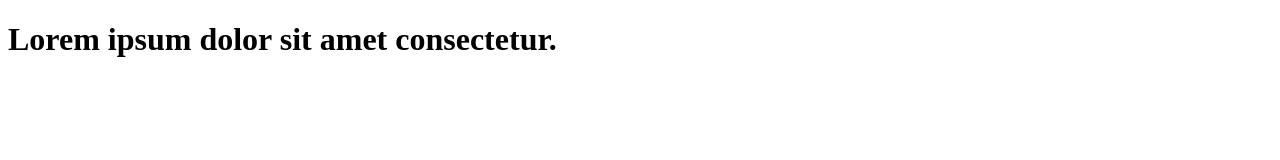
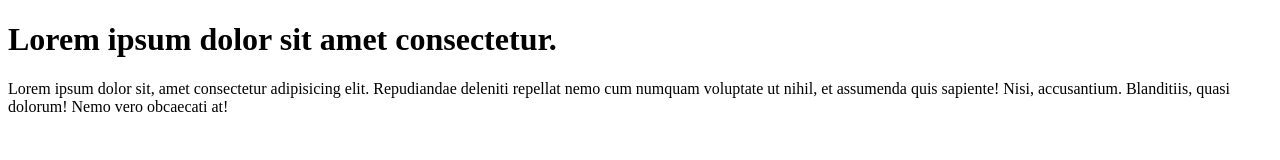
Before and after one commit to bhardwaj123/learn-git, a plain HTML site: page index.html in a window 1280 px wide. Drawn offline with Linux system fonts and the light colour scheme.

Commit message:
add paragraph to code

```diff
--- a/index.html
+++ b/index.html
@@ -7,5 +7,6 @@
 </head>
 <body>
     <h1>Lorem ipsum dolor sit amet consectetur.</h1>
+    <p>Lorem ipsum dolor sit, amet consectetur adipisicing elit. Repudiandae deleniti repellat nemo cum numquam voluptate ut nihil, et assumenda quis sapiente! Nisi, accusantium. Blanditiis, quasi dolorum! Nemo vero obcaecati at!</p>
 </body>
 </html>
```
